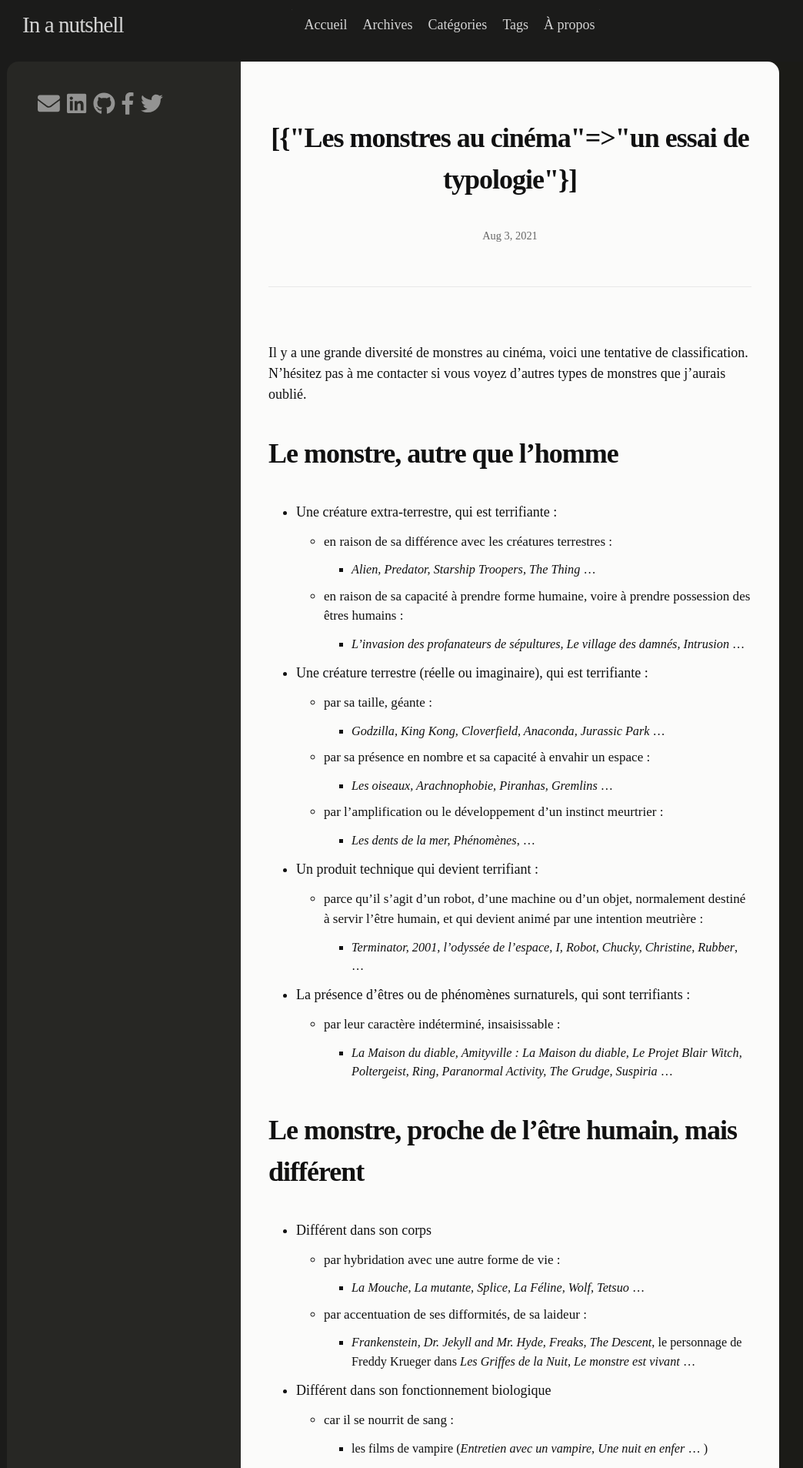
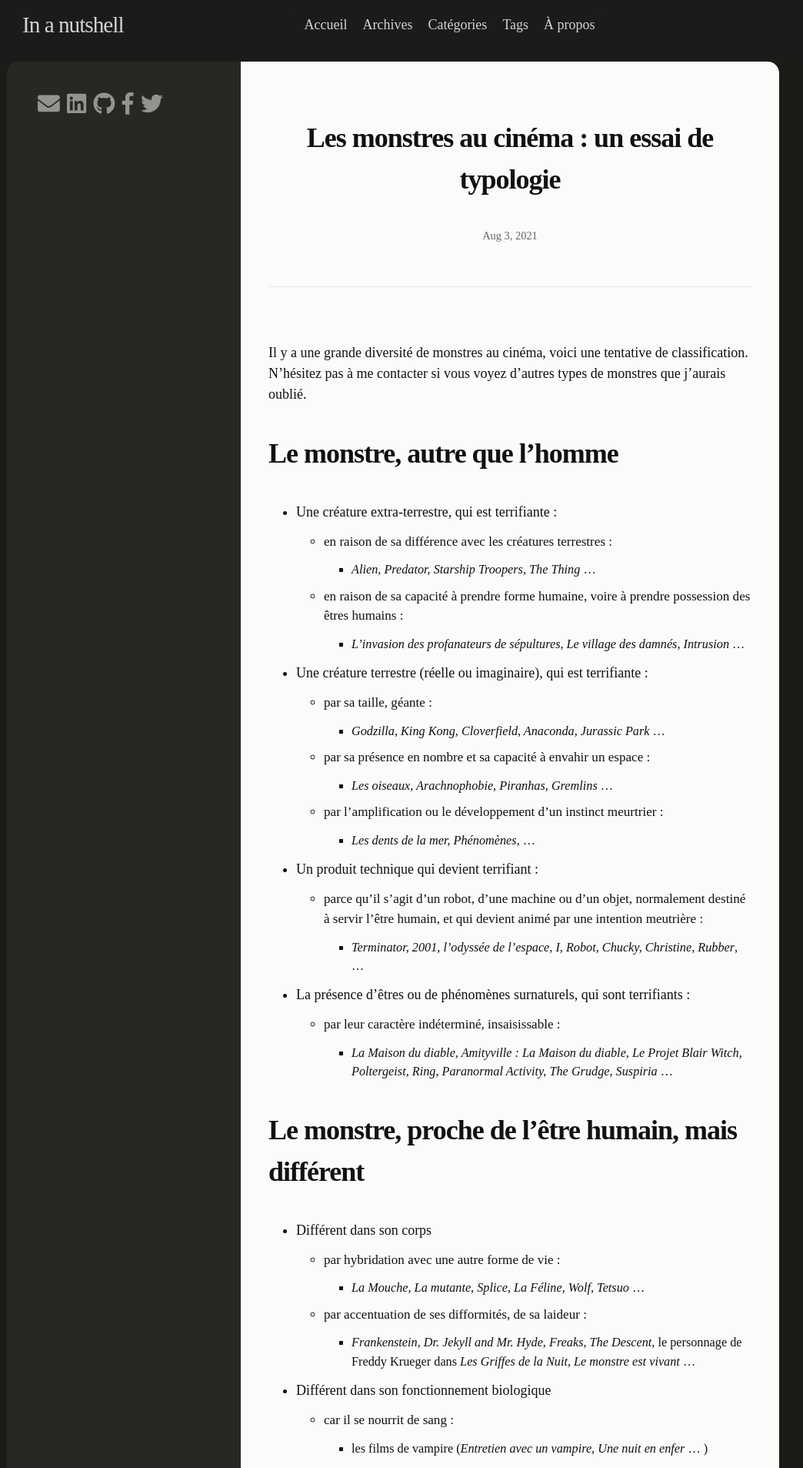
Before and after one commit to eyssette/Blog, a Jekyll site: the page built from _posts/2021-08-03-Les-monstres-au-cinema-typologie.md, in a window 1280 px wide. Shown: the top 1907 px of the page at 77% size, without its empty margins (107-1151 px from the left). Built offline with Jekyll 4.4.1, drawn with Linux system fonts in a browser that asks for light colours; nearby versions of some CDN libraries; some web fonts are replaced; comment, search, counter and statistics services are not loaded.

```diff
--- a/_posts/2021-08-03-Les-monstres-au-cinema-typologie.md
+++ b/_posts/2021-08-03-Les-monstres-au-cinema-typologie.md
@@ -1,6 +1,6 @@
 ---
 layout: post
-title: [Les monstres au cinéma : un essai de typologie]
+title: "Les monstres au cinéma : un essai de typologie"
 categories: Cinéma
 ---
 
```
